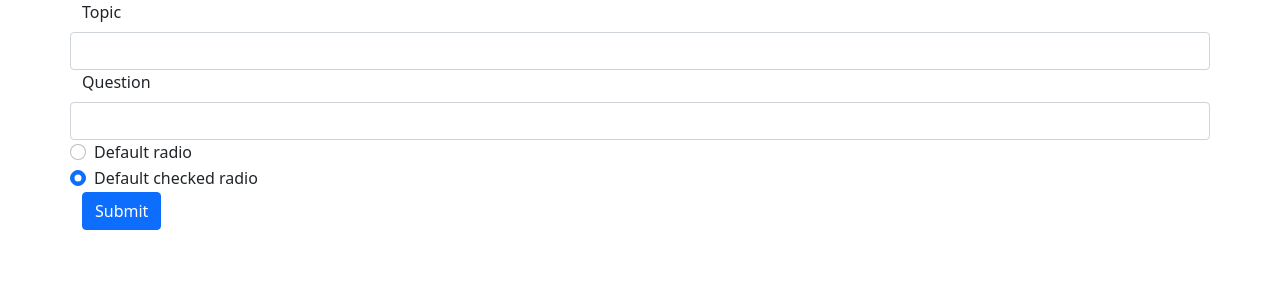
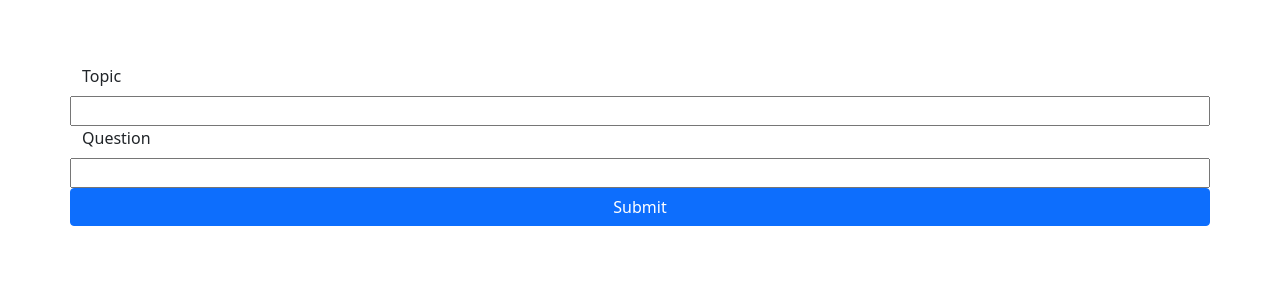
Before and after one commit to alpdoganturkoglu/flask_card_tutorial, a Flask app: page /create_card in a window 1280 px wide. Shown: the part 56-356 px from the top of the page. Run offline with Flask 2, Linux system fonts and the light colour scheme; the visitor is signed in with stand-in values (Sample User, id 1); data comes from the database, SQL or seed files in the repository; some libraries are stand-ins or nearby versions.

Commit message:
card view almost finished

```diff
--- a/app/auth.py
+++ b/app/auth.py
@@ -16,7 +16,7 @@ def register():
     if request.method == 'POST':
 
         print(form.email.data, form.password.data, form.password2.data)
-        if form.validate_on_submit():
+        if form.validate_on_submit() and form.validate_email(form.email.data):
             hashed_password = generate_password_hash(form.password.data)
             new_user = User(email=form.email.data, password= hashed_password)
             print(new_user.password)
@@ -24,7 +24,7 @@ def register():
             db.session.commit()
             return redirect(url_for('user.login'))
         else:
-            print('error')
+            flash('Invalid form')
 
     return render_template('/register.html', form=form)
 
--- a/app/cardf.py
+++ b/app/cardf.py
@@ -3,6 +3,8 @@ from flask_login import login_required, current_user
 
 from datetime import datetime
 from app.server import db
+from app.forms.card_form import CardForm
+import random
 from app.models.user import User
 from app.models.card import Cards
 
@@ -14,28 +16,42 @@ card_bp = Blueprint('cards', __name__)
 def index():
 
     # gets user info
-    user = User.query.filter_by(id=current_user.id)
-    return render_template('/index.html')
+    user = User.query.filter_by(id=current_user.id).first()
+    cards = user.cards.all()
+    if len(cards)>0:
+        random_card = random.choice(cards)
+        topic = random_card.topic
+        question = random_card.question
+        card_id = random_card.id
+    else:
+        topic = ""
+        question = ""
+        card_id = 0
+    return render_template('/index.html', topic=topic, question=question, card_id=card_id)
 
 
 @card_bp.route('/create_card', methods=('GET', 'POST'))
 @login_required
 def create_card():
+    user = User.query.filter_by(id=current_user.id).first()
+    form = CardForm()
     if request.method == 'POST':
-        topic = request.form.get('topic')
-        question = request.form.get('question')
-        error = None
+        if form.validate_on_submit():
+            topic = request.form.get('topic')
+            question = request.form.get('question')
+            error = None
 
-        if not topic or not question:
-            error = 'topic or question cannot be empty'
-        if error is not None:
-            flash(error)
+            if not topic or not question:
+                error = 'topic or question cannot be empty'
+            if error is not None:
+                flash(error)
 
-        new_card = Cards(topic=topic, question=question)
-        db.session.add(new_card)
-        db.session.commit()
-        return redirect('cards.index')
-    return render_template('/create_card.html')
+            new_card = Cards(topic=form.topic.data, question=form.topic.data, author=user)
+            db.session.add(new_card)
+            db.session.commit()
+            return redirect(url_for('cards.index'))
+
+    return render_template('/create_card.html', form=form)
 
 
 def get_post(id):
@@ -46,12 +62,20 @@ def get_post(id):
 
     return card
 
+@card_bp.route('/cards')
+@login_required
+def show_cards(card_id=None):
+    user = User.query.filter_by(id=current_user.id).first()
+    cards = user.cards.all()
+
+    # going to return all cards info
+    return cards
 
 @card_bp.route('/<int:card_id>/update', methods=('GET', 'POST'))
 @login_required
 def update_card(card_id=None):
     if card := Cards.query.filter_by(id=card_id) is None:
-        flash('ID CANNOT BE NULL')
+        flash('Card not found')
 
     if request.method == 'POST':
         topic = request.form.get('topic')
@@ -74,7 +98,7 @@ def update_card(card_id=None):
 @login_required
 def delete_card(card_id=None):
     if card := get_post(card_id) is None:
-        flash('ID CANNOT BE NULL')
+        flash('Card not found')
     db.session.delete(card)
     db.session.commit()
     return redirect(url_for('blog.index'))
--- /dev/null
+++ b/app/forms/card_form.py
@@ -0,0 +1,10 @@
+from flask_wtf import FlaskForm
+from wtforms import StringField, SubmitField
+from wtforms.validators import DataRequired
+from app.models.card import Cards
+
+
+class CardForm(FlaskForm):
+    topic = StringField('Topic',validators=[DataRequired()])
+    question = StringField('Question',validators=[DataRequired()])
+    submit = SubmitField('submit')
--- a/app/forms/user_form.py
+++ b/app/forms/user_form.py
@@ -14,6 +14,7 @@ class RegisterForm(FlaskForm):
         is_exist = User.query.filter_by(email=email)
         if is_exist:
             return ValidationError('Email already in use.')
+        return True
 
 
 class LoginForm(FlaskForm):
--- a/app/models/card.py
+++ b/app/models/card.py
@@ -10,7 +10,7 @@ class Cards(db.Model):
     updated_time = db.Column(db.DateTime, nullable=False, default=datetime.utcnow())
     auth_id = db.Column(db.Integer, db.ForeignKey('user.id'))
 
-    def __init__(self, topic, question, auth):
+    def __init__(self, topic, question,author):
         self.topic = topic
         self.question = question
-        self.auth = auth
+        self.author = author
--- a/app/templates/create_card.html
+++ b/app/templates/create_card.html
@@ -1,34 +1,20 @@
 {% extends 'base.html' %}
 {% block content %}
-<div class="container-xl">
-    <div class="row align-items-center">
-        <form method="POST">
-            <div class="row align-items-center">
-                <label for="topic" class="form-label">Topic</label>
-                <input type="text" class="form-control" name="topic" id="topic">
-            </div>
-
-            <div class="row align-items-center">
-                <label for="question" class="form-label">Question</label>
-                <input type="text" class="form-control" name="question" id="question">
-            </div>
-
-            <div class="row align-items-center">
-                <div class="form-check">
-                    <input class="form-check-input" type="radio" name="flexRadioDefault" id="flexRadioDefault1">
-                    <label class="form-check-label" for="flexRadioDefault1">
-                        Default radio
-                    </label>
-                </div>
-                <div class="form-check">
-                    <input class="form-check-input" type="radio" name="flexRadioDefault" id="flexRadioDefault2" checked>
-                    <label class="form-check-label" for="flexRadioDefault2">
-                        Default checked radio
-                    </label>
-                </div>
-            </div>
+<div class="container login-container">
+    <div class="col-3"></div>
+    <div class="col">
+        <div class="row">
+            <label for="" class="form-label">{{ form.topic.label }}</label>
+            {{ form.topic(size=80) }}
+        </div>
+        <div class="row">
+            <label for="" class="form-label">{{ form.question.label }}</label>
+            {{ form.question(size=160) }}
+        </div>
+        <div class="row">
             <button type="submit" class="btn btn-primary">Submit</button>
-        </form>
+        </div>
     </div>
+    <div class="col-3"></div>
 </div>
 {% endblock %}
```
Also changed, not shown: app/templates/index.html (+6 -4 lines).
